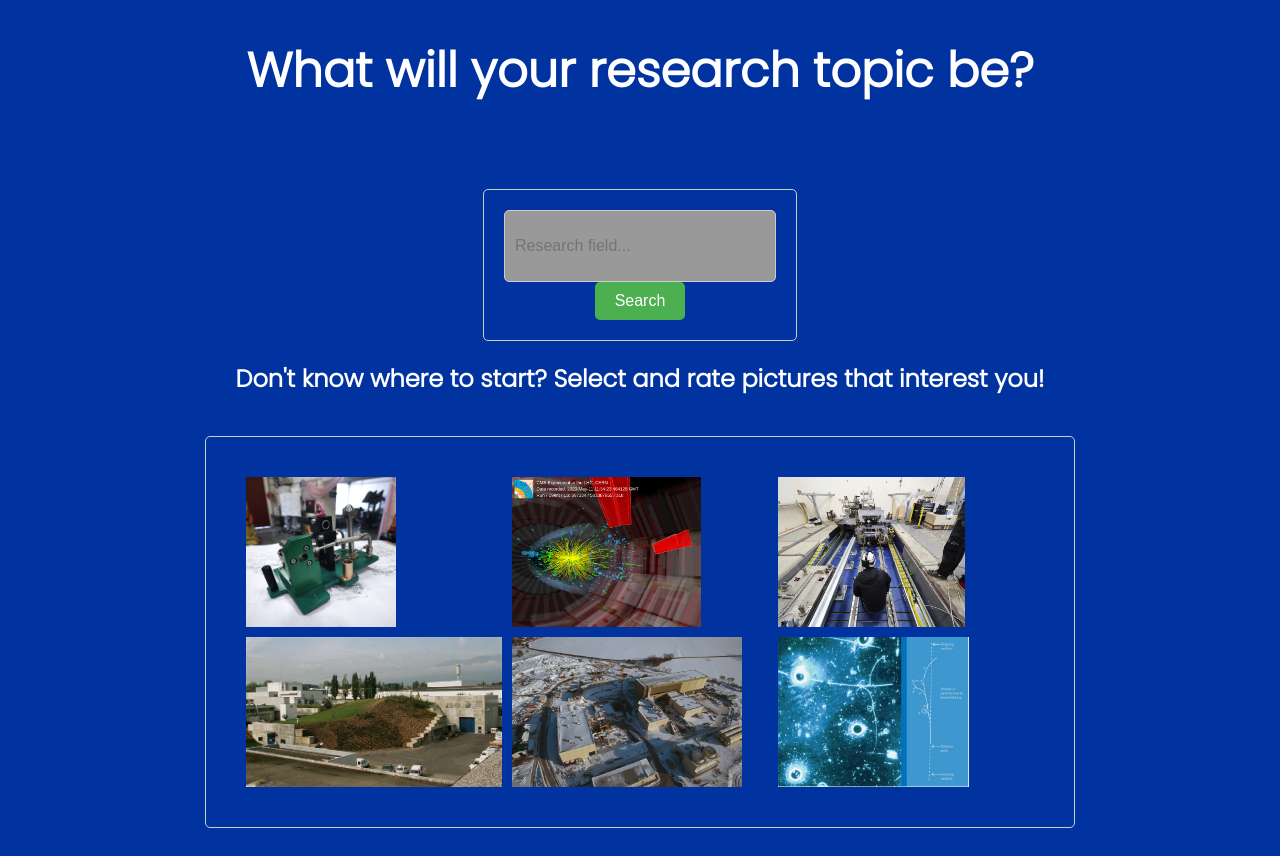
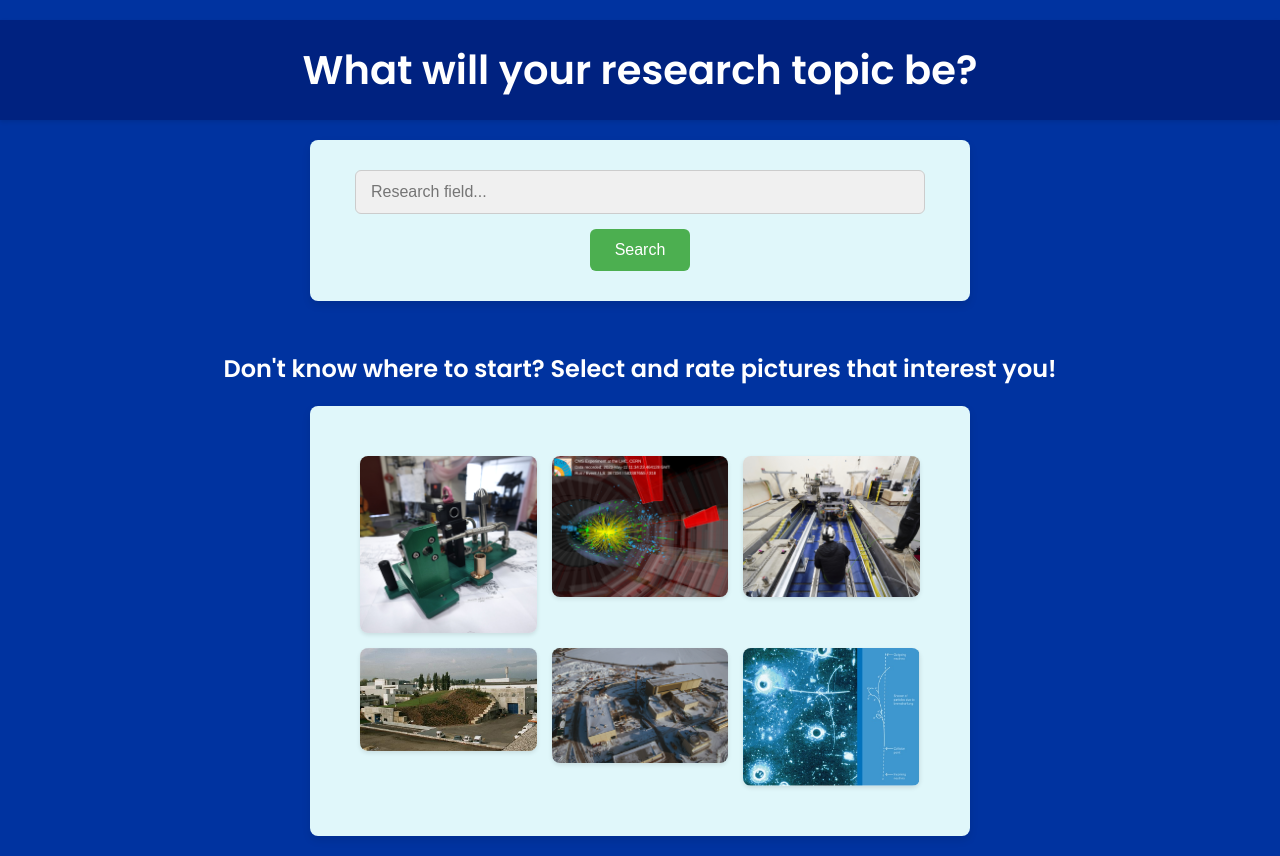
Before and after one commit to danyk20/SciFeed, a Flask app: page / in a window 1280 px wide. Before the commit the page ends 828 px from the top, so only its background shows below. Run offline with Flask 3, Linux system fonts and the light colour scheme.

Commit message:
Feat: Redesign

```diff
--- a/templates/index.html
+++ b/templates/index.html
@@ -1,80 +1,102 @@
 <!DOCTYPE html>
-<html>
+<html lang="en">
 <head>
-    <link rel="stylesheet" href="../static/styles.css">
     <link rel="preconnect" href="https://fonts.googleapis.com">
     <link rel="preconnect" href="https://fonts.gstatic.com" crossorigin>
-    <link href="https://fonts.googleapis.com/css2?family=Poppins:ital,wght@0,100;0,200;0,300;1,100;1,200;1,300&display=swap"
-          rel="stylesheet">
+    <link href="https://fonts.googleapis.com/css2?family=Poppins:wght@300;400;500;600&display=swap" rel="stylesheet">
     <title>SciFeed</title>
     <style>
         body {
+            font-family: 'Poppins', sans-serif;
+            background-color: #0033A0; /* Dominant Blue Background */
+            color: #fff; /* White Text for Readability */
             display: flex;
-            justify-content: center;
+            flex-direction: column;
             align-items: center;
-            height: 100vh;
+            justify-content: flex-start; /* Align content to the top */
+            min-height: 100vh;
             margin: 0;
-            background-color: #0033A0;
-            display: flex;
-            flex-direction: column; /* Set flex container to be a column */
-            align-items: center; /* Center content horizontally */
-            justify-content: center; /* Center content vertically */
-            height: 100vh; /* Set the container height to fill the viewport */
-            font-family: "Poppins", "PT Sans", Calibri, Tahoma, sans-serif;
+            padding-top: 20px;
         }
 
         header {
-            background-color: #0033A0; /* Blue header background color */
-            color: #fff; /* White text color */
+            background-color: #002280; /* A slightly darker blue for the header */
+            color: #fff;
             text-align: center;
-            padding: 30px 0;
-            font-size: x-large;
+            padding: 20px 0;
+            width: 100%;
+            box-shadow: 0 2px 4px rgba(0, 0, 0, 0.1);
+            margin-bottom: 20px;
+        }
+
+        header h1 {
+            font-size: 2.5em;
+            margin: 0;
         }
 
         .container {
+            background-color: #e0f7fa; /* Light blue for container */
+            border-radius: 8px;
+            padding: 30px;
+            box-shadow: 0 4px 8px rgba(0, 0, 0, 0.1);
+            width: 80%;
+            max-width: 600px;
             text-align: center;
-            padding: 20px;
-            color: #fff;
-            border: 1px solid #ccc;
-            border-radius: 5px;
-            margin-top: 20px;
+            margin-bottom: 20px;
         }
 
         input[type="text"] {
-            padding: 10px;
+            padding: 12px 15px;
             font-size: 16px;
             border: 1px solid #ccc;
-            border-radius: 5px;
-            width: 250px;
+            border-radius: 6px;
+            width: calc(100% - 30px);
+            margin-bottom: 15px;
+            box-sizing: border-box;
+            background-color: #f0f0f0; /* Light gray input background */
         }
 
         input[type="submit"] {
-            padding: 10px 20px;
+            padding: 12px 25px;
             font-size: 16px;
-            background-color: #4CAF50;
+            background-color: #4caf50;
             color: #fff;
             border: none;
-            border-radius: 5px;
+            border-radius: 6px;
             cursor: pointer;
+            transition: background-color 0.3s ease;
+        }
+
+        input[type="submit"]:hover {
+            background-color: #45a049;
         }
 
         .collage {
             display: grid;
-            grid-template-columns: repeat(3, 1fr);
-            grid-gap: 10px;
+            grid-template-columns: repeat(auto-fit, minmax(150px, 1fr));
+            grid-gap: 15px;
             padding: 20px;
+            width: 100%;
+            box-sizing: border-box;
         }
 
         .collage img {
             max-width: 100%;
-            max-height: 150px;
+            height: auto;
+            border-radius: 8px;
+            box-shadow: 0 2px 4px rgba(0, 0, 0, 0.1);
+            transition: transform 0.3s ease;
+        }
+
+        .collage img:hover {
+            transform: scale(1.05);
         }
 
         .loader {
-            display: none; /* Hidden by default */
+            display: none;
             border: 6px solid #f3f3f3;
             border-radius: 50%;
-            border-top: 6px solid #4CAF50;
+            border-top: 6px solid #4caf50;
             width: 40px;
             height: 40px;
             animation: spin 1s linear infinite;
@@ -89,9 +111,23 @@
                 transform: rotate(360deg);
             }
         }
-        /* Added style to hide the text initially */
+
         #loading-text {
             display: none;
+            text-align: center;
+            margin-top: 10px;
+            color: #333; /* White loading text */
+        }
+
+        /* Responsive adjustments */
+        @media (max-width: 768px) {
+            .container, .collage {
+                width: 95%;
+            }
+
+            header h1 {
+                font-size: 2em;
+            }
         }
     </style>
 </head>
@@ -102,7 +138,9 @@
 
 <div class="container">
     <form method="post" onsubmit="showLoader()">
-        <input type="text" name="textbox" placeholder="Research field..." style="background-color: #999999;">
+        <label>
+            <input type="text" name="textbox" placeholder="Research field..." style="background-color: #f0f0f0;">
+        </label>
         <br>
         <input type="submit" value="Search">
     </form>
@@ -117,7 +155,8 @@
     }
 </script>
 
-<h2 style="color: white;"> Don't know where to start? Select and rate pictures that interest you!</h2>
+<h2 style="color: #fff; text-align: center; margin-top: 30px;">Don't know where to start? Select and rate pictures that
+    interest you!</h2>
 <div class="container">
     <a href="/moodBoard">
         <div class="collage">
```
